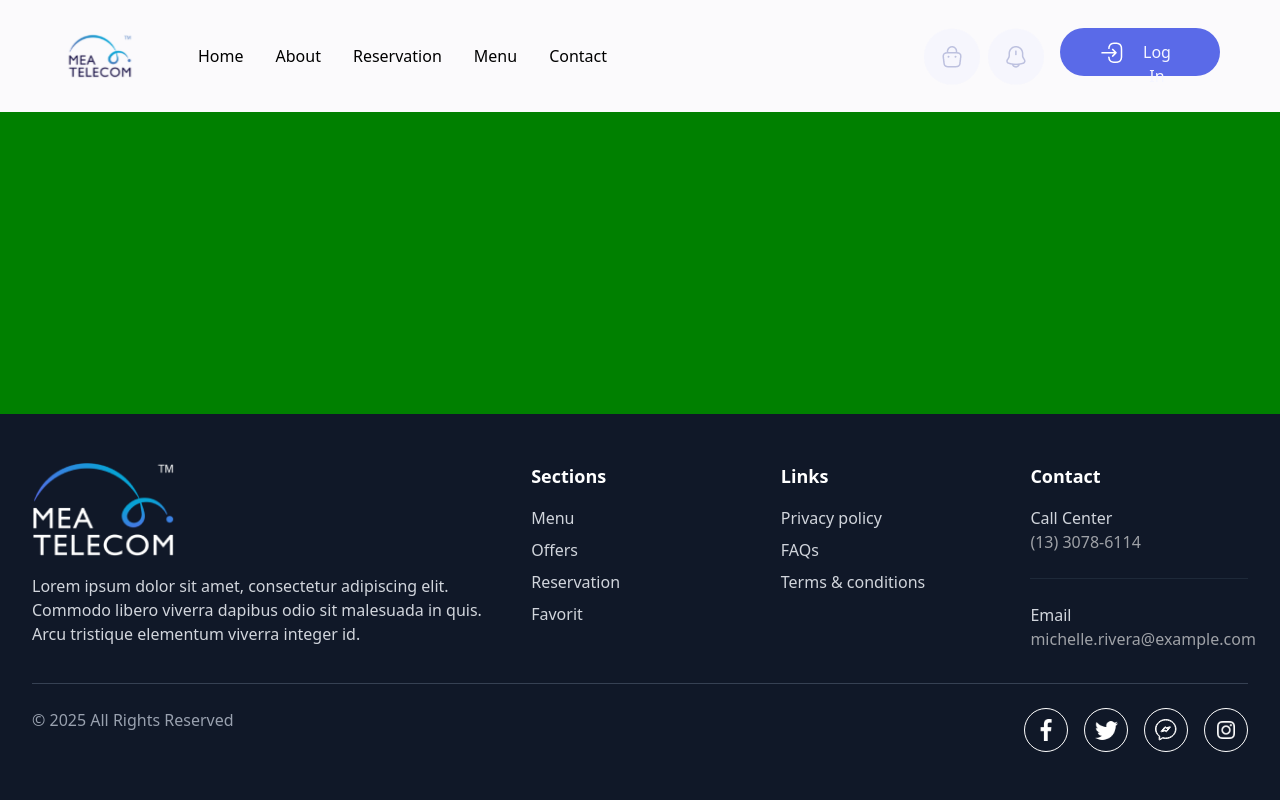
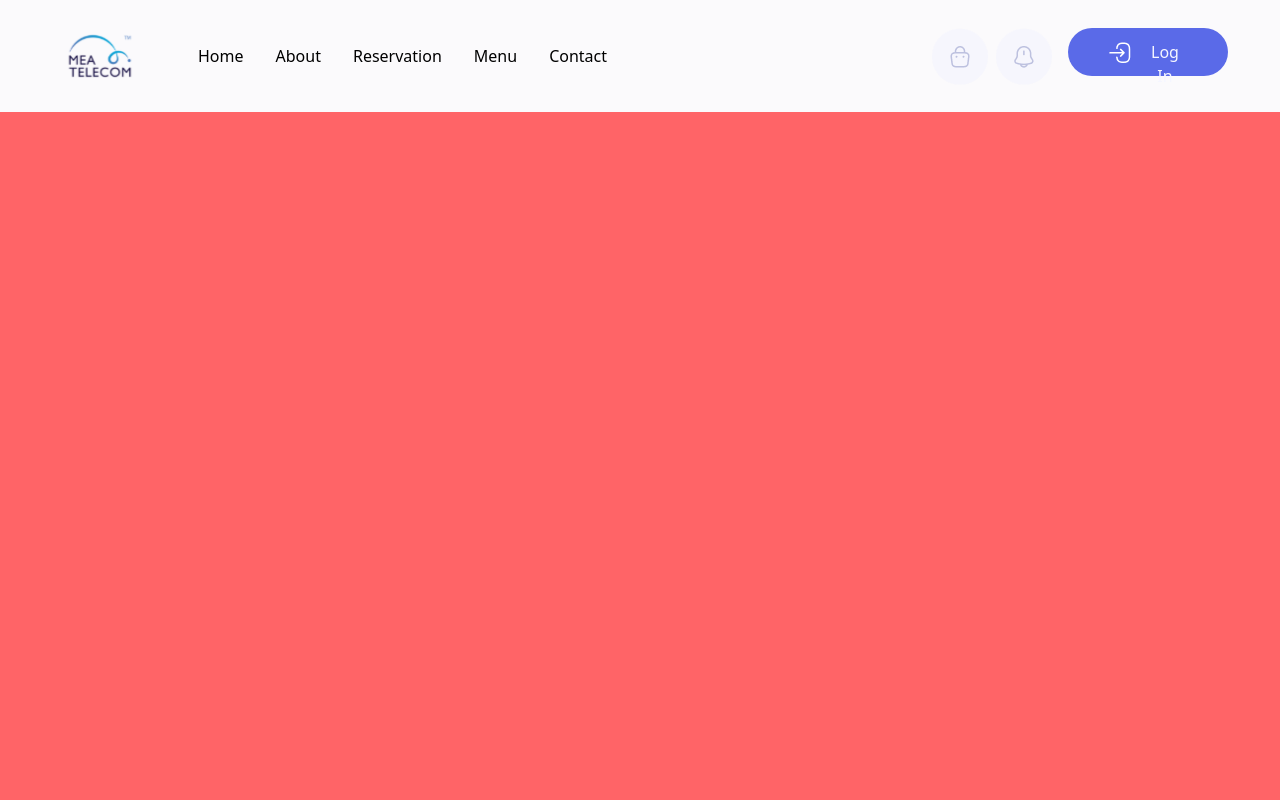
Before and after one commit to NaghamElGreeny/Saas-Ecommerce, a Next.js app: page /en in a window 1280 px wide. Shown: the top 800 px of the page. Built offline with nearby package versions, Linux system fonts and the light colour scheme; no server answers.

Commit message:
some edit

```diff
--- a/app/[locale]/layout.tsx
+++ b/app/[locale]/layout.tsx
@@ -42,6 +42,7 @@ export default async function LocaleLayout({
 
             <Navbar />
             {children}
+            <div className="h-[1660px] bg-red-400"></div>
             <Footer />
             {/* </AosWrapper> */}
             {/* <ScrollBtn /> */}
--- a/components/layout/Footer.tsx
+++ b/components/layout/Footer.tsx
@@ -3,7 +3,7 @@ import Link from 'next/link';
 
 export default function Footer() {
     return (
-        <footer className="bg-gray-900 w-full text-white py-12 px-4 sm:px-6 lg:px-8 bottom-0 left-0 fixed">
+        <footer className="bg-gray-900 w-full text-white py-12 px-4 sm:px-6 lg:px-8 bottom-0 left-0">
             <div className="max-w-7xl mx-auto">
                 {/* Top Section */}
                 <div className="
--- a/components/layout/Navbar.tsx
+++ b/components/layout/Navbar.tsx
@@ -7,25 +7,17 @@ import { useRouter, usePathname } from 'next/navigation';
 import Image from 'next/image';
 import { ChevronDown } from 'lucide-react';
 import LocationSelector from '../ui/LocationSelector';
+import { FiMenu, FiX } from 'react-icons/fi';
 // import ChangeThem from './changeThem';
 
 export default function Navbar() {
-    const [scrolled, setScrolled] = useState(false);
     const [isOpen, setIsOpen] = useState(false);
     const t = useTranslations('NAV');
-    // const tBtn = useTranslations('Btns');
     const locale = useLocale();
     const router = useRouter();
     const pathname = usePathname();
     const menuRef = useRef<HTMLDivElement>(null);
-    useEffect(() => {
-        const handleScroll = () => {
-            setScrolled(window.scrollY > 902);
-        };
 
-        window.addEventListener('scroll', handleScroll);
-        return () => window.removeEventListener('scroll', handleScroll);
-    }, []);
 
     const toggleLocale = () => {
         const newLocale = locale === 'en' ? 'ar' : 'en';
@@ -64,13 +56,15 @@ export default function Navbar() {
     const logged = false;
 
     return (
-        <nav className={`navBar  gap-[50px] md:flex-shrink-0 w-full h-28 z-10 px-13 flex flex-wrap items-center justify-between bg-[#FBFAFC]`}>
+        <nav className={`navBar  md:flex-shrink-0 w-full h-28 z-10 px-13 flex items-center justify-between bg-[#FBFAFC]`}>
             <div className="flex gap-[50px]">
+                {/* logo  */}
                 <div className='logodiv px-2'>
                     <Link href="/" className="flex items-center space-x-8  rtl:space-x-reverse">
                         <img src={"/assets/logo/logo.svg"} className='h-14 w-20' alt="shebl-logo" />
                     </Link>
                 </div>
+                {/* links */}
                 <div ref={menuRef} className={`linksdiv items-center justify-between w-full md:flex md:w-auto md:order-1 ${isOpen ? 'block menublock' : 'hidden'}`} id="navbar-sticky">
                     <ul className="flex flex-col  p-4 md:p-0 mt-4 font-medium border rounded-lg  md:space-x-8 rtl:space-x-reverse md:flex-row md:mt-0 md:border-0 ">
                         <li>
@@ -89,59 +83,25 @@ export default function Navbar() {
                             <Link href="/contact" className="block py-2 px-3 md:p-0 " onClick={() => setIsOpen(false)}> {t("contact")}</Link>
                         </li>
                     </ul>
-                </div></div>
+                </div>
+                <button data-collapse-toggle="navbar-sticky" type="button" id='toggleBtn' className="inline-flex items-center  justify-center md:hidden" aria-controls="navbar-sticky" aria-expanded="false" onClick={e => toggleMenu(e)}>
+                    <span className="sr-only">Open main menu</span>
+                    <div className="w-10 h-10" aria-hidden="true" >
+                        {isOpen ? <FiX size={24} /> : <FiMenu size={24} />}
+                    </div>
+                </button>
+            </div>
             <div className="iconsdiv flex md:order-2 space-x-1 md:space-x-2 rtl:space-x-reverse items-center">
-                {/* <Link href={'/contact-us'}>
-                    <div className="contact-btn invisible !sm:invisible flex flex-row justify-around content-center gap-1">
-                        <div className="btn-text">{t("contact")}</div>
-                        <div className="btn-icon">
-                            <img src={t("arrow")} alt="arrow-vector" />
-                        </div>
-                    </div>
-                </Link> */}
-                {/* <button
-                    onClick={toggleLocale}
-                    className="items-center px-2 py-1 flex flex-row gap-1 "
-                >
-                    <img src={'/assets/icons/lang-icon.png'} />
-                    {locale === 'en' ? 'AR' : 'EN'}
-                </button> */}
-
-
-                <div className="login flex gap-4">
+                {/* account */}
+                <div className="account flex gap-4" ref={menuRef}>
                     <div className="shared-icons flex gap-2">
                         <button>   <img src="/assets/icons/cart.png" alt="cart" /></button>
                         <button>   <img src="/assets/icons/notifications.png" alt="notifications" /></button>
                     </div>
                     {logged ?
-                        // <div className="logged flex gap-2.5">
-                        //     <button>   <img src="/assets/icons/profile.png" alt="profile" /></button>
-                        //     <div className="account">
-                        //         <div className="flex items-center space-x-3">
-                        //             <div className="w-14 h-14 rounded-full overflow-hidden">
-                        //                 <img
-                        //                     src="/assets/images/abushakra.png"
-                        //                     alt="Abu Shakra Logo"
-                        //                     width={48}
-                        //                     height={48}
-                        //                     className="object-cover w-full h-full"
-                        //                 />
-                        //             </div>
-                        //             <div className="flex flex-col">
-                        //                 <span className="text-sm font-semibold text-black">user:Abu Shakra</span>
-                        //                 <div className="flex items-center space-x-1">
-                        //                     <span className="text-sm text-gray-400 truncate max-w-[160px]">
-                        //                         Dubai Mall And Adjace...
-                        //                     </span>
-                        //                     <ChevronDown className="w-4 h-4 text-gray-400" />
-                        //                 </div>
-                        //             </div>
-                        //         </div>
-                        //     </div>
-                        // </div>
                         <LocationSelector />
                         :
-                        <div className="account">
+                        <div className="login">
                             <button className='rounded-full w-40 h-12 py-3 px-10 bg-[#5A6AE8] flex gap-2.5'>
                                 <img src="/assets/icons/login.png" alt="login" />
                                 <p className='font-medium text-[#F5F6FF]'> Log In</p>
@@ -151,17 +111,25 @@ export default function Navbar() {
                 </div>
 
 
-
-                <button data-collapse-toggle="navbar-sticky" type="button" id='toggleBtn' className="inline-flex items-center  justify-center md:hidden" aria-controls="navbar-sticky" aria-expanded="false" onClick={e => toggleMenu(e)}>
-                    <span className="sr-only">Open main menu</span>
-                    <div className="w-10 h-10" aria-hidden="true" >
-                        <img src={'/assets/icons/icon-bars.png'} />
-                    </div>
-                </button>
-                {/* <ChangeThem /> */}
             </div>
 
 
         </nav>
     );
 }
+{/* <ChangeThem /> */ }
+{/* <button
+                    onClick={toggleLocale}
+                    className="items-center px-2 py-1 flex flex-row gap-1 "
+                >
+                    <img src={'/assets/icons/lang-icon.png'} />
+                    {locale === 'en' ? 'AR' : 'EN'}
+                </button> */}
+
+
+//<button
+//     onClick={() => setIsOpen(!isOpen)}
+//     className="text-white focus:outline-none"
+// >
+//     {isOpen ? <FiX size={24} /> : <FiMenu size={24} />}
+// </button>
--- a/components/ui/LocationSelector.tsx
+++ b/components/ui/LocationSelector.tsx
@@ -30,7 +30,7 @@ export default function LocationSelector() {
         <>
             {/* Trigger */}
             <div
-                className="flex items-center space-x-3 cursor-pointer"
+                className="flex flex-row items-center space-x-3 cursor-pointer sm:flex-col"
 
             >
                 <div className="w-12 h-12 rounded-full overflow-hidden">
--- a/package.json
+++ b/package.json
@@ -19,6 +19,7 @@
     "react": "^19.0.0",
     "react-dom": "^19.0.0",
     "react-hot-toast": "^2.5.2",
+    "react-icons": "^5.5.0",
     "sass": "^1.89.0",
     "yup": "^1.6.1",
     "zustand": "^5.0.5"
```
Also changed, not shown: 1 other file (tests, documents, lock files or other folders).
